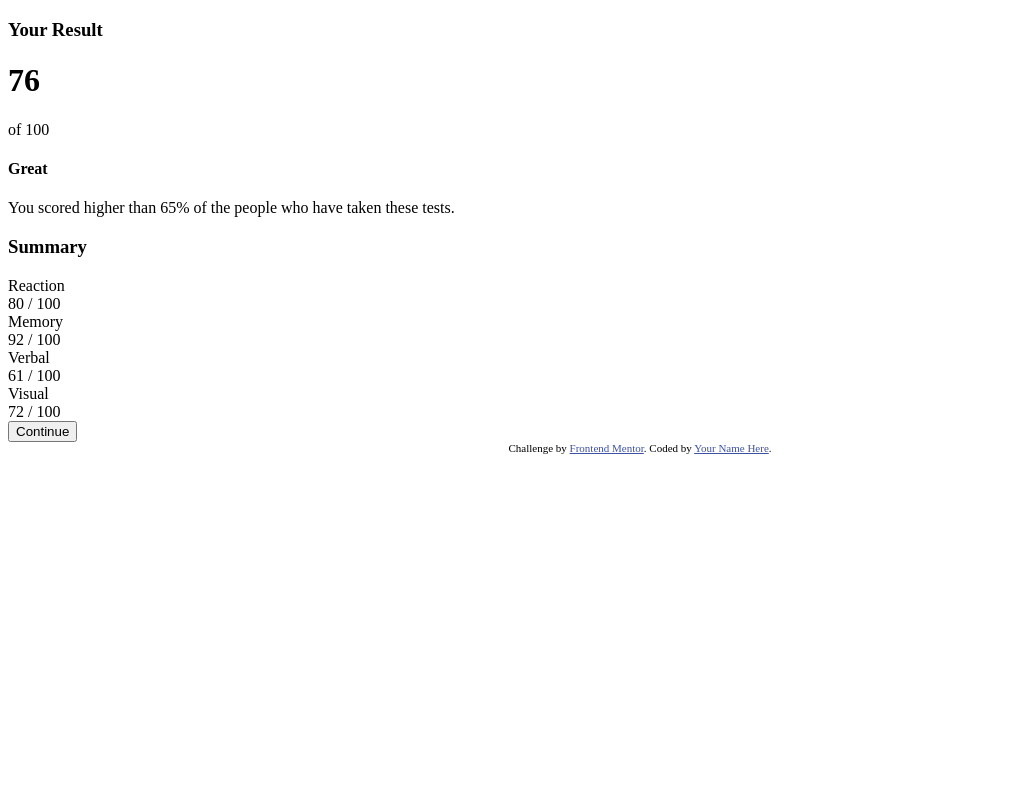
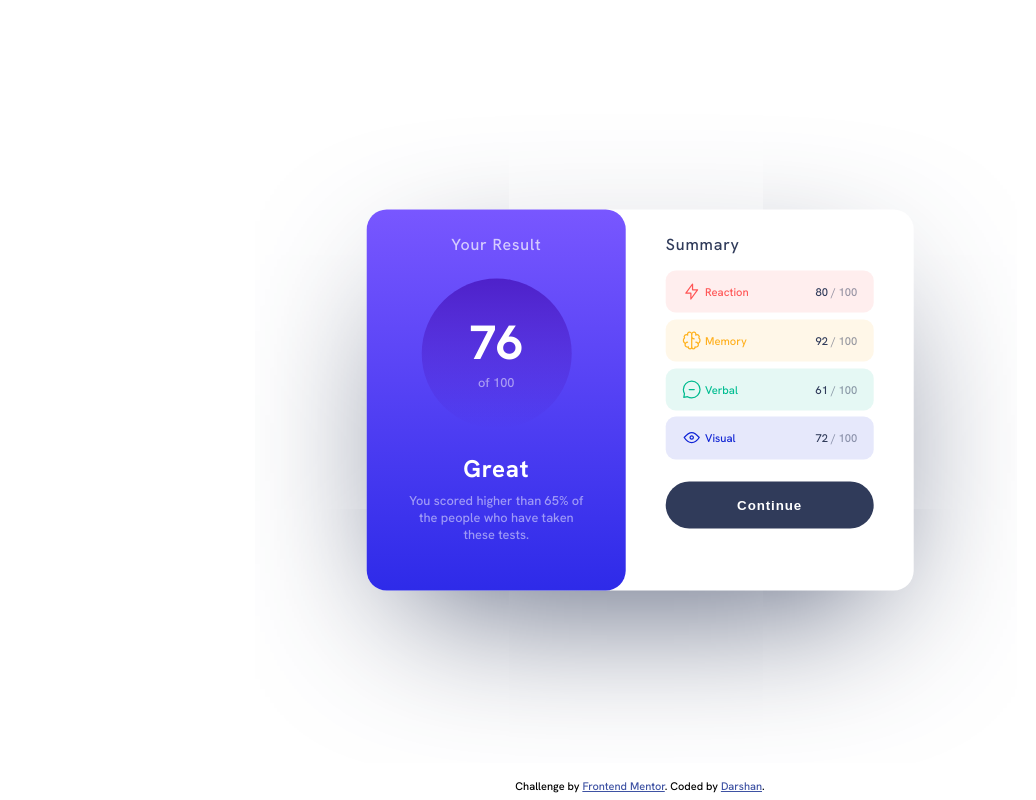
Before and after one commit to darshansp8/Frontend-Mentor-Challenges, a plain HTML site: page results-summary-component-main/index.html in a window 1280 px wide. Shown: the whole page, without its empty margins (0-1036 px from the left). Drawn offline with Linux system fonts and the light colour scheme.

Commit message:
Addeed stylesheet and applied for desktop view

```diff
--- a/results-summary-component-main/index.html
+++ b/results-summary-component-main/index.html
@@ -5,22 +5,20 @@
 	<meta name="viewport" content="width=device-width, initial-scale=1.0"> <!-- displays site properly based on user's device -->
 
 	<link rel="icon" type="image/png" sizes="32x32" href="./assets/images/favicon-32x32.png">
+	<link rel="stylesheet" href="styles.css">
 
 	<title>Frontend Mentor | Results summary component</title>
 
 	<!-- Feel free to remove these styles or customise in your own stylesheet 👍 -->
-	<style>
-		.attribution { font-size: 11px; text-align: center; }
-		.attribution a { color: hsl(228, 45%, 44%); }
-	</style>
+
 </head>
 <body>
 	<div class="result--container">
 		<div class="result--score">
 
-			<h3 class="section--title section--title__light">
+			<h4 class="section--title section--title__light">
 				Your Result
-			</h3>
+			</h4>
 
 			<div class="score--marks">
 				<h1 class="score--obtained">
@@ -35,10 +33,9 @@
 				<h4 class="score--title">
 					Great
 				</h4>
-			</div>
-
 				<div class="score--message">
 					You scored higher than 65% of the people who have taken these tests.
+				</div>
 			</div>
 
 		</div>
@@ -48,51 +45,54 @@
 				Summary
 			</h3>
 
-			<div class="summary">
-				<div class="summary--icon">
+			<div class="summary--container">
+				<div class="summary summary--reaction">
+					<div class="summary--info">
+						<img src="./assets/images/icon-reaction.svg" alt="Reaction">
 
-				</div>
-				<div class="summary--text">
+						<div class="summary--text summary--text__red">
 							Reaction
 						</div>
+					</div>
 					<div class="summary--marks">
-					80 / 100
+						80 <span class="text--light">/ 100</span>
 					</div>
 				</div>
 
-			<div class="summary">
-				<div class="summary--icon">
-
-				</div>
-				<div class="summary--text">
+				<div class="summary summary--memory">
+					<div class="summary--info">
+						<img src="./assets/images/icon-memory.svg" alt="Memory">
+						<div class="summary--text summary--text__yellow">
 							Memory
 						</div>
+					</div>
 					<div class="summary--marks">
-					92 / 100
+						92 <span class="text--light">/ 100</span>
 					</div>
 				</div>
 
-			<div class="summary">
-				<div class="summary--icon">
-
-				</div>
-				<div class="summary--text">
+				<div class="summary summary--verbal">
+					<div class="summary--info">
+						<img src="./assets/images/icon-verbal.svg" alt="Verbal">
+						<div class="summary--text summary--text__green">
 							Verbal
 						</div>
+					</div>
 					<div class="summary--marks">
-					61 / 100
+						61 <span class="text--light">/ 100</span>
 					</div>
 				</div>
 
-			<div class="summary">
-				<div class="summary--icon">
-
-				</div>
-				<div class="summary--text">
+				<div class="summary summary--visual">
+					<div class="summary--info">
+							<img src="./assets/images/icon-visual.svg" alt="Visual">
+						<div class="summary--text summary--text__blue">
 							Visual
 						</div>
+					</div>
 					<div class="summary--marks">
-					72 / 100
+						72 <span class="text--light">/ 100</span>
+					</div>
 				</div>
 			</div>
 
@@ -106,7 +106,7 @@
 
 	<div class="attribution">
 		Challenge by <a href="https://www.frontendmentor.io?ref=challenge" target="_blank">Frontend Mentor</a>.
-		Coded by <a href="#">Your Name Here</a>.
+		Coded by <a href="#">Darshan</a>.
 	</div>
 </body>
 </html>
--- /dev/null
+++ b/results-summary-component-main/styles.css
@@ -0,0 +1,201 @@
+@import url('https://fonts.googleapis.com/css2?family=Hanken+Grotesk:wght@500;700;800&display=swap');
+*{
+    margin: 0;
+    padding: 0;
+    box-sizing: border-box;
+}
+
+:root{
+    --light-red: hsl(0, 100%, 67%);
+    --orangey-yellow: hsl(39, 100%, 56%);
+    --green-teal: hsl(166, 100%, 37%);
+    --cobalt-blue: hsl(234, 85%, 45%);
+    --slate-blue_light: hsl(252, 100%, 67%);
+    --royal-blue_light: hsl(241, 81%, 54%);
+    --violet-blue: hsla(256, 72%, 46%, 1);
+    --persian-blue: hsla(241, 72%, 46%, 0);
+
+
+    --white: hsl(0, 0%, 100%);
+    --dark-gray-blue: hsl(224, 30%, 27%);
+}
+
+body{
+    font-family: 'Hanken Grotesk', sans-serif;
+}
+
+.result--container{
+    position: absolute;
+    top: 50%;
+    left: 50%;
+    transform: translate(-50%, -50%);
+    display: grid;
+    grid-template-columns: auto auto;
+    border-radius: 20px;
+    box-shadow: 0 3rem 10rem -3rem var(--dark-gray-blue);
+}
+
+.result--score{
+    position: relative;
+    color: var(--white);
+    display: grid;
+    grid-template-rows: auto auto auto auto;
+    align-content: space-around;
+    justify-items: center;
+    grid-row-gap: 1.5rem;
+    row-gap: 1.5rem;
+    background-image: linear-gradient(to bottom, var(--slate-blue_light), var(--royal-blue_light));
+    border-radius: 20px;
+    padding: 1.5rem 2.5rem;
+}
+
+.section--title{
+    font-size: 1rem;
+    font-weight: 500;
+    letter-spacing: .8px;
+}
+
+.section--title__light{
+    color: var(--white);
+    opacity: .7;
+}
+
+.section--title__dark{
+    color: var(--dark-gray-blue);
+}
+
+.score--marks{
+    height: 150px;
+    width: 150px;
+    padding: 2rem;
+    border-radius: 100%;
+    background-image: linear-gradient(to bottom, var(--violet-blue), var(--persian-blue));
+    display: grid;
+    grid-template-rows: max-content max-content;
+    justify-items: center;
+}
+
+.score--obtained{
+    font-size: 3rem;
+    /* line-height: 3rem; */
+}
+
+.score--outof{
+    font-size: .8rem;
+    color: hsla(0, 0%, 100%, .5);
+}
+
+.score--performance{
+    display: grid;
+    grid-template-rows: auto auto;
+    justify-items: center;
+    grid-row-gap: .5rem;
+    row-gap: .5rem;
+}
+
+.score--title{
+    font-size: 1.5rem;
+    font-weight: 700;
+    letter-spacing: .8px;
+    color: var(--white);
+}
+
+.score--message{
+    width: 25ch;
+    font-size: .8rem;
+    color: var(--white);
+    opacity: .5;
+    text-align: center;
+}
+
+.result--summary{
+    padding: 1.5rem 2.5rem;
+    display: grid;
+    grid-template-rows: max-content max-content max-content;
+    grid-row-gap: 1rem;
+    row-gap: 1rem;
+}
+
+.summary{
+    padding: .7rem 1rem;
+    display: grid;
+    grid-template-columns: 1fr 1fr auto;
+    justify-content: space-around;
+    align-items: center;
+    border-radius: 10px;
+    margin-bottom: .4rem;
+    font-size: .7rem;
+}
+
+.summary--reaction{
+    background-color: hsla(0, 100%, 67%, .1);
+}
+
+.summary--memory{
+    background-color: hsla(39, 100%, 56%, .1);
+}
+
+.summary--verbal{
+    background-color: hsla(166, 100%, 37%, .1);
+}
+
+.summary--visual{
+    background-color: hsla(234, 85%, 45%, .1);
+}
+
+.summary--info{
+    display: grid;
+    grid-template-columns: max-content auto;
+    align-items: center;
+    grid-column-start: 1;
+    grid-column-end: 2;
+    grid-column-gap: .2rem;
+    column-gap: .2rem;
+}
+
+.summary--text__red{
+    color: var(--light-red);
+}
+
+.summary--text__yellow{
+    color: var(--orangey-yellow);
+}
+
+.summary--text__green{
+    color: var(--green-teal);
+}
+
+.summary--text__blue{
+    color: var(--cobalt-blue);
+}
+
+.summary--marks{
+    grid-column-start: 3;
+    color: var(--dark-gray-blue);
+}
+
+.text--light{
+    color: var(--dark-gray-blue);
+    opacity: .5;
+}
+
+
+.primary{
+    padding: 1rem;
+    border-radius: 50px;
+    border: none;
+    background-color: var(--dark-gray-blue);
+    color: var(--white);
+    letter-spacing: .9px;
+    font-weight: 700;
+}
+
+.attribution{
+    position: absolute;
+    bottom: 0;
+    left: 50%;
+    transform: translate(-50%, -50%);
+    font-size: 11px;
+    text-align: center;
+}
+.attribution a { color: hsl(228, 45%, 44%); }
```
Lines whose indentation alone changed are shown as unchanged.
